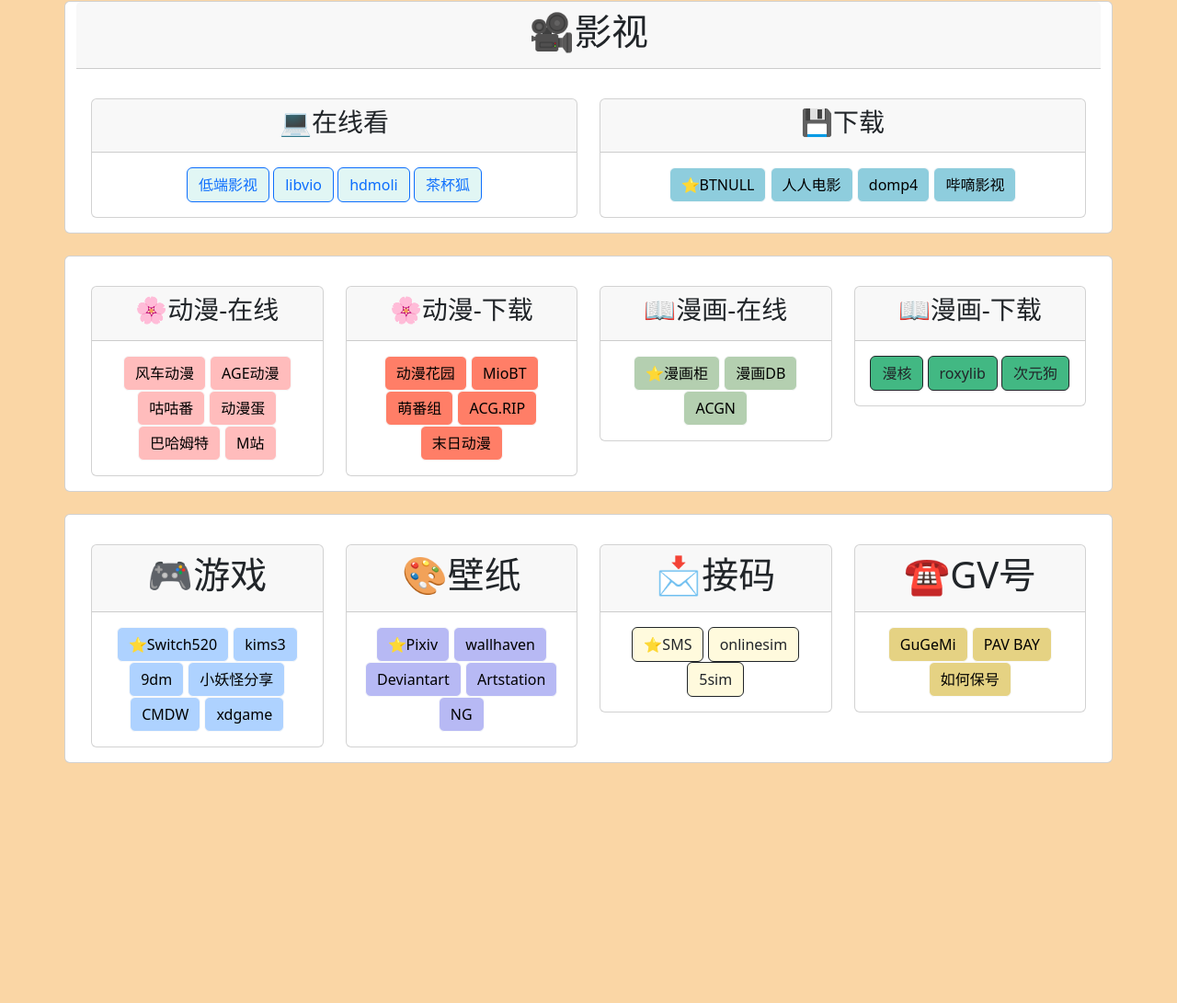
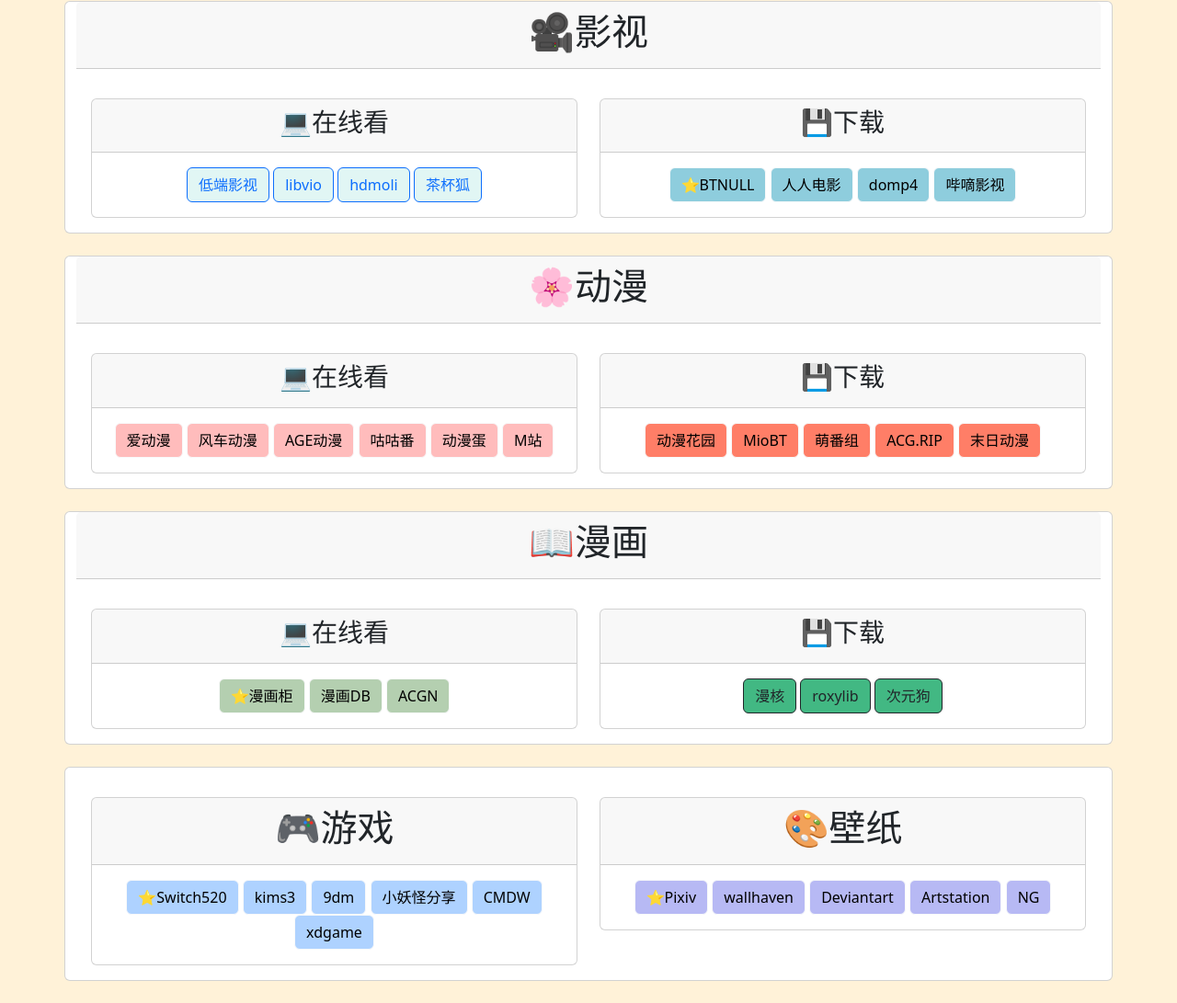
Before and after one commit to Laura-Timothy/CeciliaHansenNot-R18, a plain HTML site: page index.html in a window 1280 px wide. Shown: the part 205-1296 px from the top of the page at 92% size. Before the commit the page ends 1059 px from the top, so only its background shows below. Drawn offline with nearby package versions, Linux system fonts and the light colour scheme.

Commit message:
Update index.html

```diff
--- a/index.html
+++ b/index.html
@@ -11,7 +11,7 @@
 
     <style>
         body {
-            background-color: #FAD6A5;
+            background-color: #FFF2D8;
         }
 
 
@@ -98,22 +98,26 @@
 
         <div class="row" >
             <div class="card">
+                <div class="card-header text-center">
+                    <h1>🌸动漫</h1>
+                </div>
 
                 <div class="card-body">
-
                     <div class="row">
 
-                    <div class="col-12 col-lg-3 gy-3">
+                        <div class="col-lg-6 gy-3">
+
                             <div class="card">
-                            <div class="card-header text-center ">
-                                <h3>🌸动漫-在线</h3>
+                              <div class="card-header text-center">
+                                  <h3>💻在线看</h3>
                               </div>
                               <div class="card-body text-center">
+                                <a style="background-color: #FFBCBC;" class="btn btn-light" href="https://anime.girigirilove.com/" target="_blank" role="button">爱动漫</a>
                                 <a style="background-color: #FFBCBC;" class="btn btn-light" href="https://www.dmla2.com/" target="_blank" role="button">风车动漫</a>
                                 <a style="background-color: #FFBCBC;" class="btn btn-light" href="https://www.agemys.org/" target="_blank" role="button">AGE动漫</a>
                                 <a style="background-color: #FFBCBC;" class="btn btn-light" href="https://www.gugufan.com/" target="_blank" role="button">咕咕番</a>
                                 <a style="background-color: #FFBCBC;" class="btn btn-light" href="https://www.dmdm0.com/" target="_blank" role="button">动漫蛋</a>
-                                <a style="background-color: #FFBCBC;" class="btn btn-light" href="https://ani.gamer.com.tw/" target="_blank" role="button">巴哈姆特</a>
+                                <!-- <a style="background-color: #FFBCBC;" class="btn btn-light" href="https://ani.gamer.com.tw/" target="_blank" role="button">巴哈姆特</a> -->
                                 <a style="background-color: #FFBCBC;" class="btn btn-light" href="http://www.bimiacg10.net/" target="_blank" role="button">M站</a>
 
                               </div>
@@ -121,10 +125,12 @@
 
                         </div>
 
-                    <div class="col-12 col-lg-3 gy-3">
-                        <div class="card ">
+
+                        <div class="col-lg-6 gy-3">
+
+                            <div class="card">
                                 <div class="card-header text-center">
-                                <h3>🌸动漫-下载</h3>
+                                    <h3>💾下载</h3>
                                 </div>
                                 <div class="card-body text-center">
                                     <a style="background-color: #FF7E67;" class="btn btn-light" href="https://share.dmhy.org/" target="_blank" role="button">动漫花园</a>
@@ -137,10 +143,28 @@
                             </div>
                         </div>
 
-                    <div class="col-12 col-lg-3 gy-3">
+                    </div>
+
+                </div>
+            </div>
+
+        </div>
+
+        <br>
+
+        <div class="row" >
+            <div class="card">
+                <div class="card-header text-center">
+                    <h1>📖漫画</h1>
+                </div>
+
+                <div class="card-body">
+                <div class="row">
+
+                    <div class="col-lg-6 gy-3">
                         <div class="card ">
                             <div class="card-header text-center">
-                                <h3>📖漫画-在线</h3>
+                                <h3>💻在线看</h3>
                             </div>
                             <div class="card-body text-center">
                                 <a style="background-color: #B4CFB0;" class="btn btn-light" href="https://www.manhuagui.com/" target="_blank" role="button">⭐️漫画柜</a>
@@ -151,10 +175,10 @@
                         </div>
                     </div>
 
-                    <div class="col-12 col-lg-3 gy-3">
+                    <div class="col-lg-6 gy-3">
                         <div class="card ">
                             <div class="card-header text-center">
-                                <h3>📖漫画-下载</h3>
+                                <h3>💾下载</h3>
                             </div>
                             <div class="card-body text-center">
                                 <a style="background-color: #42B883;" class="btn btn-outline-dark" href="https://www.comicores.com/" target="_blank" role="button">漫核</a>
@@ -180,7 +204,7 @@
 
                 <div class="row">
 
-                    <div class="col-6 col-lg-3 gy-3">
+                    <div class="col-lg-6 gy-3">
                         <div class="card">
                             <div class="card-header text-center ">
                                 <h1>🎮游戏</h1>
@@ -198,7 +222,7 @@
 
                     </div>
 
-                    <div class="col-6 col-lg-3 gy-3">
+                    <div class="col-lg-6 gy-3">
                         <div class="card ">
                             <div class="card-header text-center">
                                 <h1>🎨壁纸</h1>
@@ -217,33 +241,6 @@
                         </div>
                     </div>
 
-                    <div class="col-6 col-lg-3 gy-3">
-                        <div class="card ">
-                            <div class="card-header text-center">
-                                <h1>📩接码</h1>
-                            </div>
-                            <div class="card-body text-center">
-                                <a style="background-color: #FFFADD;" class="btn btn-outline-dark" href="https://sms-activate.org/cn/getNumber" target="_blank" role="button" >⭐️SMS</a>
-                                <a style="background-color: #FFFADD;" class="btn btn-outline-dark" href="https://onlinesim.io/v2/numbers" target="_blank" role="button" >onlinesim</a>
-                                <a style="background-color: #FFFADD;" class="btn btn-outline-dark" href="https://5sim.net/zh" target="_blank" role="button" >5sim</a>
-
-                            </div>
-                        </div>
-                    </div>
-
-                    <div class="col-6 col-lg-3 gy-3">
-                        <div class="card ">
-                            <div class="card-header text-center">
-                                <h1>☎️GV号</h1>
-                            </div>
-                            <div class="card-body text-center">
-                                <a style="background-color: #E5D283;" class="btn btn-light" href="https://gugemi.com/" target="_blank" role="button" >GuGeMi</a>
-                                <a style="background-color: #E5D283;" class="btn btn-light" href="https://pvabay.com/buy-google-voice-accounts/" target="_blank" role="button" >PAV BAY</a>
-                                <a style="background-color: #E5D283;" class="btn btn-light" href="https://www.zaihua.net/167.html" target="_blank" role="button" >如何保号</a>
-
-                            </div>
-                        </div>
-                    </div>
 
                 </div>
 
```
Lines whose indentation alone changed are shown as unchanged.
